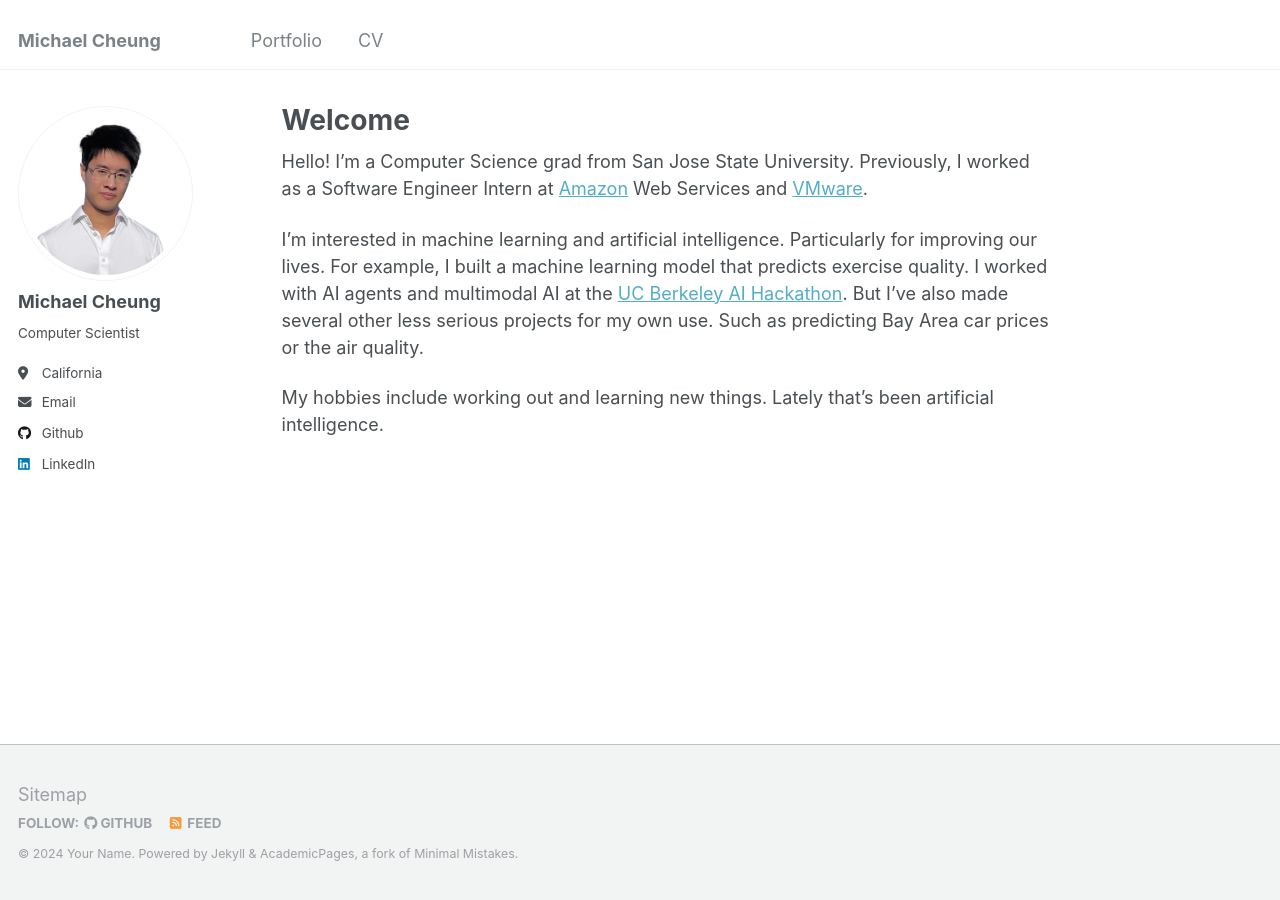
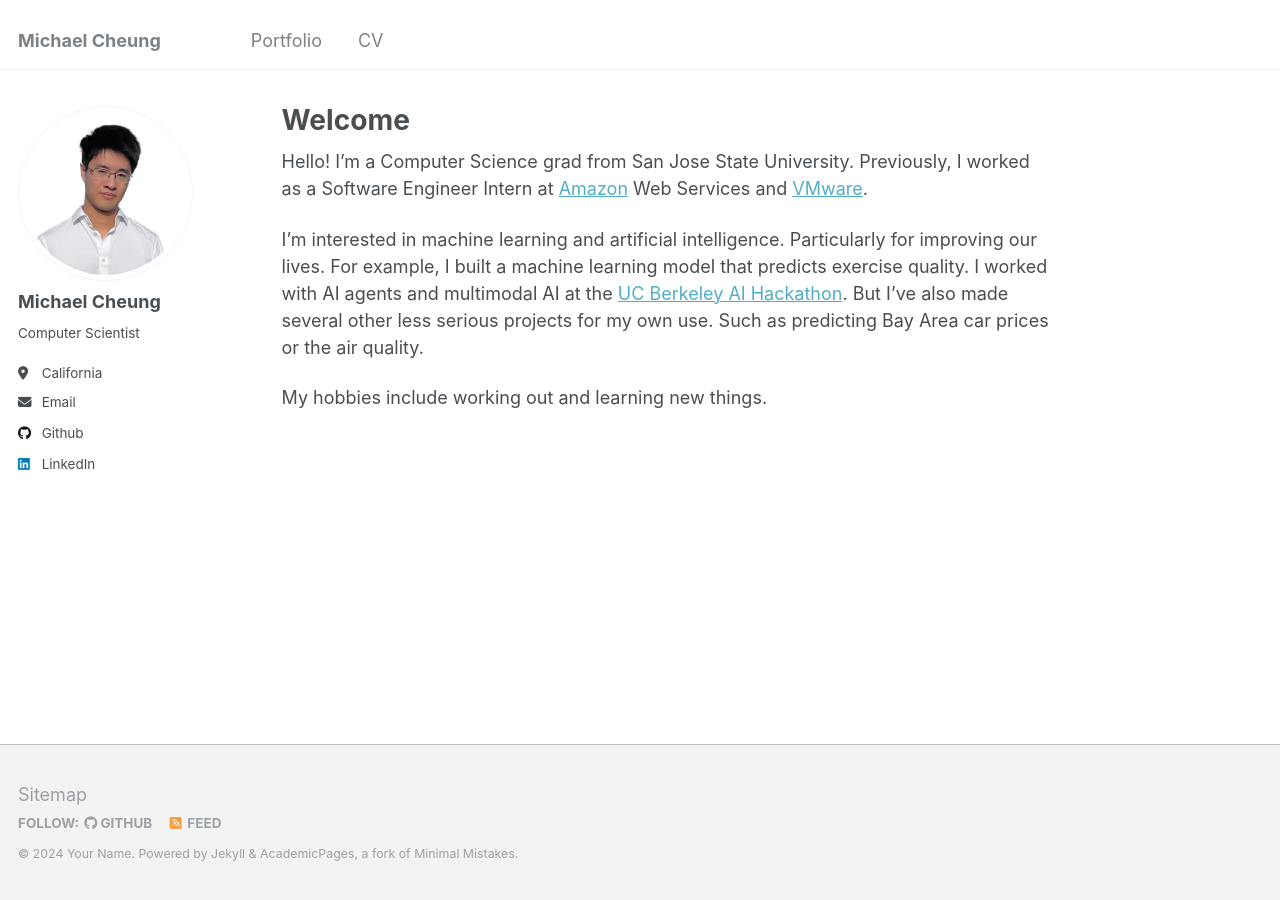
Before and after one commit to cheung0/cheung0.github.io, a Jekyll site: the page built from _pages/about.md, in a window 1280 px wide. Built offline with Jekyll 4.4.1, drawn with Linux system fonts in a browser that asks for light colours.

Commit message:
Update about.md

```diff
--- a/_pages/about.md
+++ b/_pages/about.md
@@ -11,4 +11,4 @@ Hello! I'm a Computer Science grad from San Jose State University. Previously, I
 
 I'm interested in machine learning and artificial intelligence. Particularly for improving our lives. For example, I built a machine learning model that predicts exercise quality. I worked with AI agents and multimodal AI at the [UC Berkeley AI Hackathon](https://devpost.com/software/style-sync?ref_content=user-portfolio&ref_feature=in_progress). But I've also made several other less serious projects for my own use. Such as predicting Bay Area car prices or the air quality.
 
-My hobbies include working out and learning new things. Lately that's been artificial intelligence.
+My hobbies include working out and learning new things.
```
